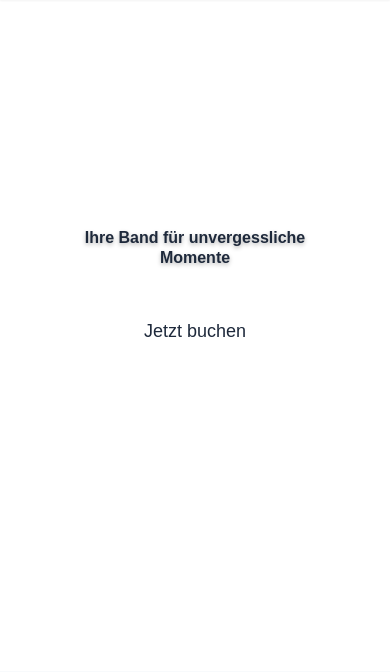
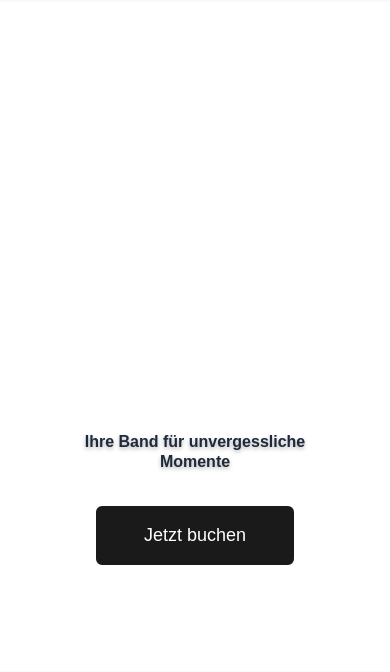
Before and after one commit to Zumgugger/zumgugger.ch, a FastAPI app: page / in a window 390 px wide. Shown: the part 64-736 px from the top of the page. Run offline with FastAPI, Linux system fonts and the light colour scheme; parts of the project's set-up code (start-up, migrations or seed data) failed here and were passed over; some libraries are stand-ins or nearby versions.

Commit message:
Position mobile hero booking button

```diff
--- a/app/static/css/components.css
+++ b/app/static/css/components.css
@@ -181,6 +181,23 @@
 .hero-cta {
     font-size: var(--font-size-lg);
     padding: var(--spacing-md) var(--spacing-2xl);
+}
+
+@media (max-width: 768px) {
+    .module-hero {
+        align-items: flex-end;
+    }
+
+    .hero-content {
+        width: 100%;
+        padding-bottom: var(--spacing-lg);
+    }
+
+    .hero-cta {
+        display: inline-block;
+        background-color: var(--color-bg-dark, #1a1a1a);
+        color: var(--color-text-inverse, #ffffff);
+    }
 }
 
 .hero-image-upload {
```
